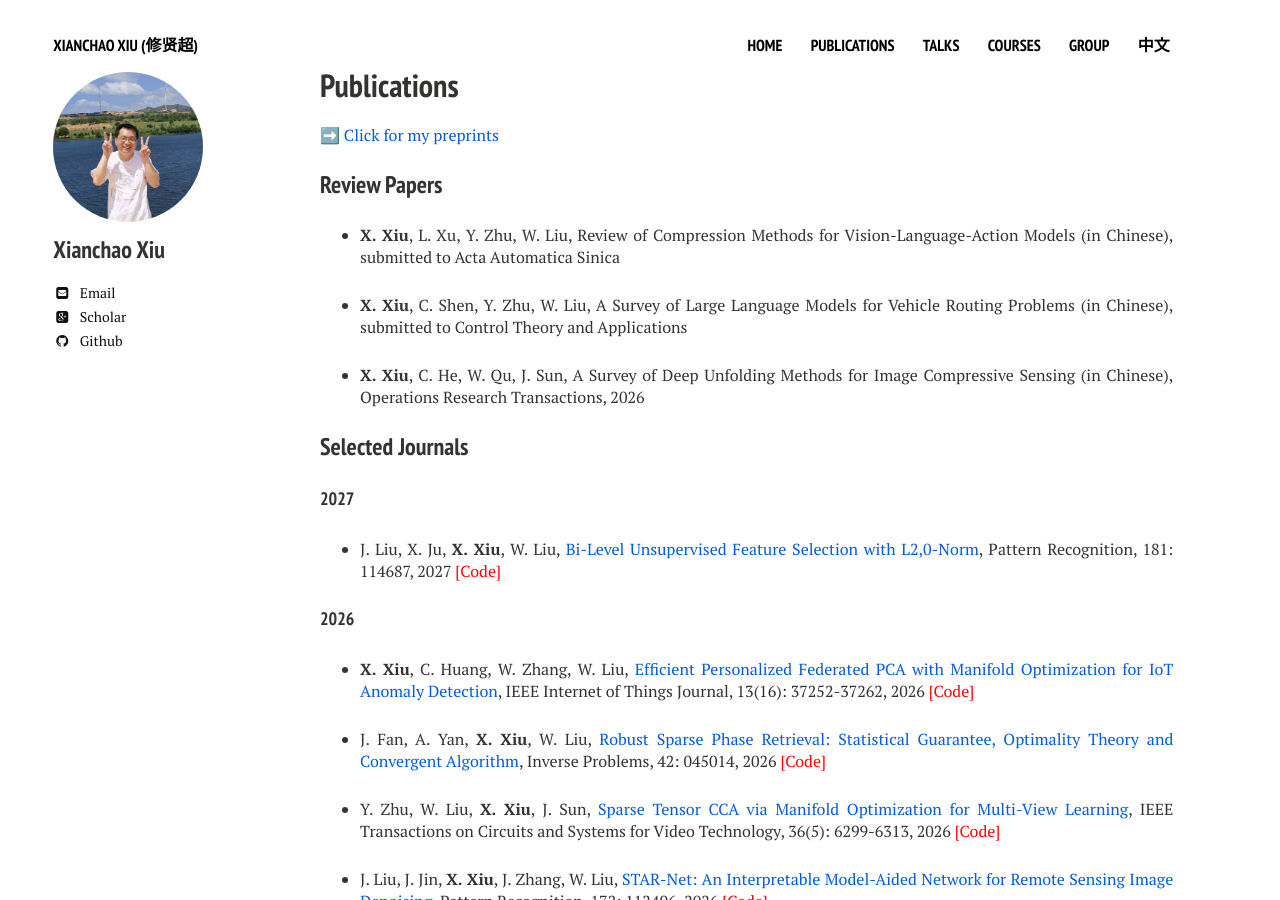
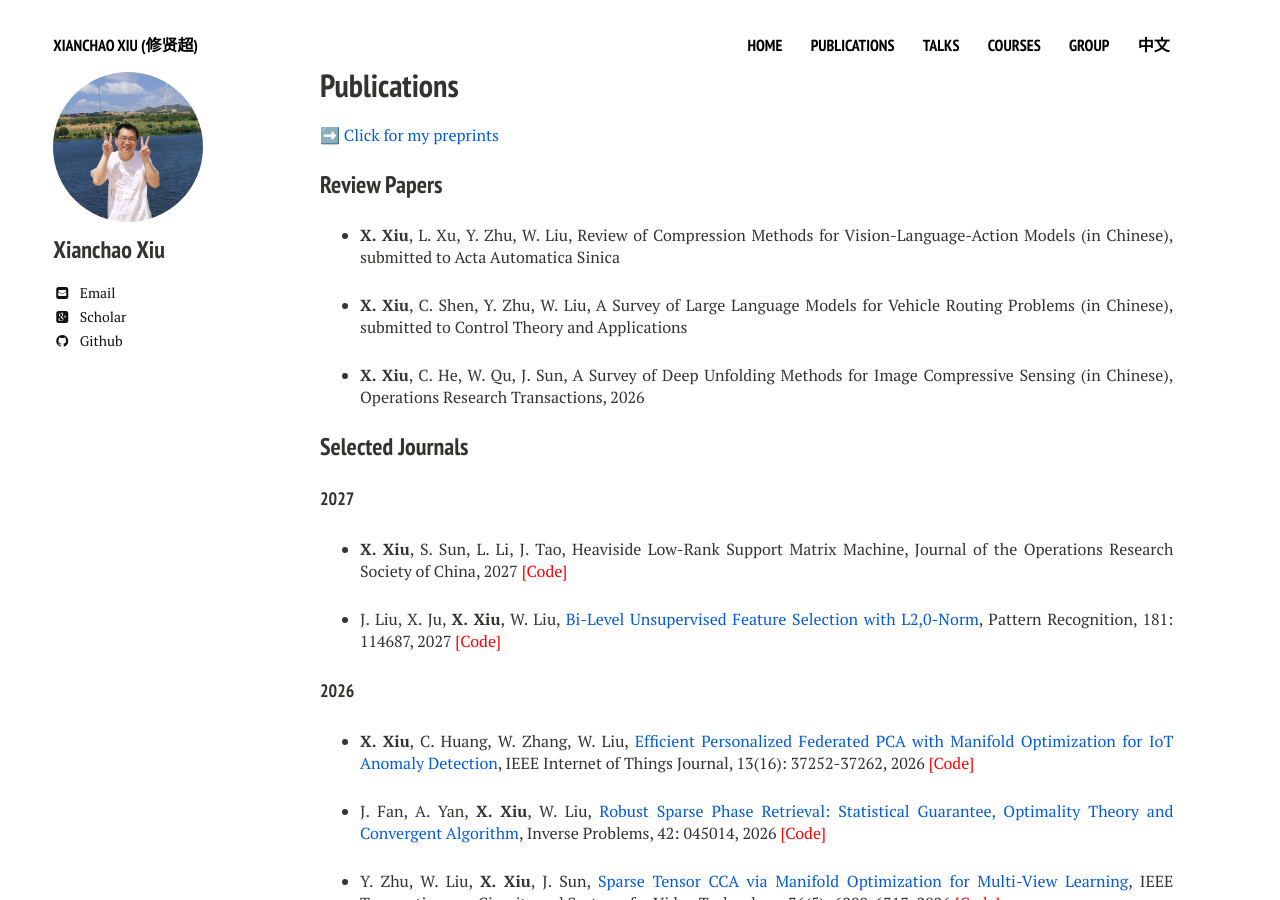
Before and after one commit to xianchaoxiu/xianchaoxiu.github.io, a Jekyll site: the page built from publications/index.md, in a window 1280 px wide and 900 px high. Built offline with Jekyll 4.4.1, drawn with Linux system fonts in a browser that asks for light colours; nearby versions of some CDN libraries.

Commit message:
Update index.md

```diff
--- a/publications/index.md
+++ b/publications/index.md
@@ -21,6 +21,8 @@ share: false
 ### Selected Journals
 
 #### 2027
+
+* <b>X. Xiu</b>, S. Sun, L. Li, J. Tao, Heaviside Low-Rank Support Matrix Machine, Journal of the Operations Research Society of China, 2027 <a href="https://github.com/xianchaoxiu/HL-SMM" class="textlink" target="_blank" style="color: red;">[Code]</a>
 
 * J. Liu, X. Ju, <b>X. Xiu</b>, W. Liu, <a href="https://doi.org/10.1016/j.patcog.2026.114687" class="textlink" target="_blank">Bi-Level Unsupervised Feature Selection with L2,0-Norm</a>, Pattern Recognition, 181: 114687, 2027  <a href="https://github.com/xianchaoxiu/BLUFS" class="textlink" target="_blank" style="color: red;">[Code]</a>
 
```
